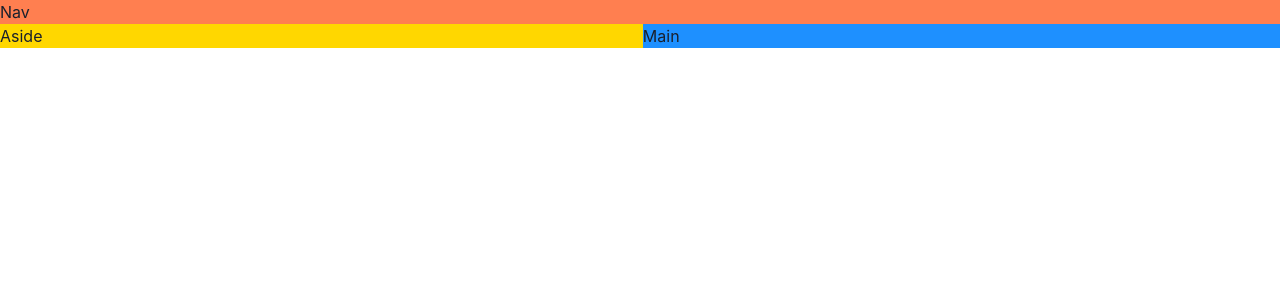
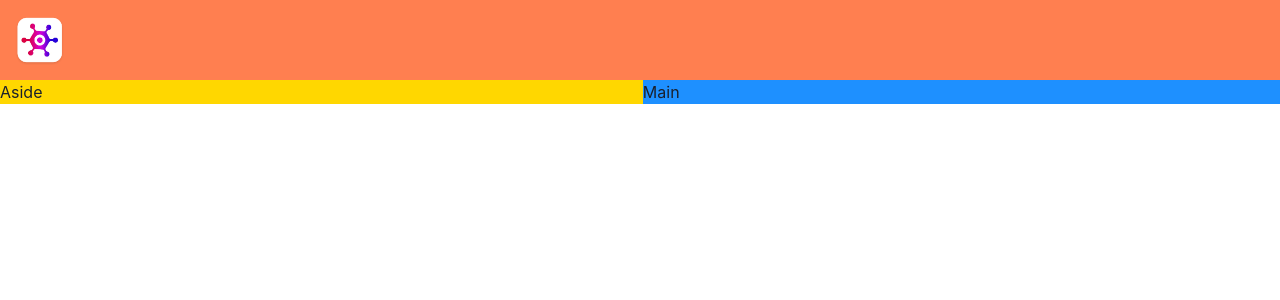
Before and after one commit to iamjhay/game-hub, a React (Vite) app: page / in a window 1280 px wide. Shown: the top 300 px of the page. Built offline with nearby package versions, Linux system fonts and the light colour scheme.

Commit message:
Build A Navbar

```diff
--- a/src/App.tsx
+++ b/src/App.tsx
@@ -1,4 +1,5 @@
 import { Grid, GridItem, Show } from "@chakra-ui/react";
+import NavBar from "./components/Navbar";
 
 function App() {
   return (
@@ -9,7 +10,7 @@
       }}
     >
       <GridItem area="nav" bg="coral">
-        Nav
+        <NavBar />
       </GridItem>
       <Show above="lg">
         <GridItem area="aside" bg="gold">
--- /dev/null
+++ b/src/components/Navbar.tsx
@@ -0,0 +1,20 @@
+import { HStack, Image } from "@chakra-ui/react";
+import logo from "../assets/logo.webp";
+// import ColorModeSwitch from "./ColorModeSwitch";
+// import SearchInput from "./SearchInput";
+
+// interface Props {
+//   onSearch: (searchText: string) => void;
+// }
+
+const NavBar = () => {
+  return (
+    <HStack padding="10px">
+      <Image src={logo} boxSize="60px" />
+      {/* <SearchInput onSearch={onSearch} />
+      <ColorModeSwitch /> */}
+    </HStack>
+  );
+};
+
+export default NavBar;
```
Also changed, not shown: src/assets/logo.webp (added).
